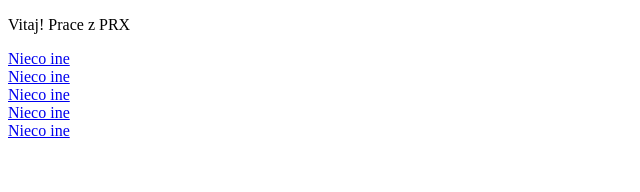
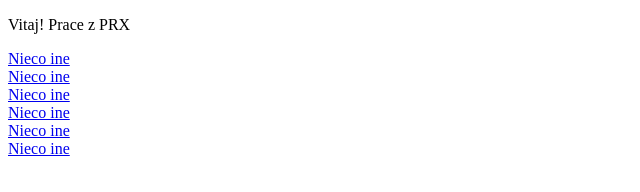
Before and after one commit to RealMaxx90/SS_PRX_IIC, a plain HTML site: page index.html in a window 1280 px wide. Shown: the full height of the page, 0-640 px from the left. Drawn offline with Linux system fonts and the light colour scheme.

Commit message:
Add files via upload

```diff
--- a/index.html
+++ b/index.html
@@ -7,11 +7,12 @@
 </head>
 <body>
     <p> Vitaj! Prace z PRX </p>
-    <a href="01_tema/O_mne.html" target"_blank" > Nieco ine</a><br>
-    <a href="01_tema/index.html" target"_blank" > Nieco ine</a><br>
-    <a href="01_tema/moja-stranka.html" target"_blank" > Nieco ine</a><br>
-    <a href="02_tema/rozcvicka.html" target"_blank" > Nieco ine</a><br>
-    <a href="03_tema/moja-stranka.html" target"_blank" > Nieco ine</a><br>
+    <a href="01_tema/O_mne.html" target="_blank" > Nieco ine</a><br>
+    <a href="01_tema/index.html" target="_blank" > Nieco ine</a><br>
+    <a href="01_tema/moja-stranka.html" target="_blank" > Nieco ine</a><br>
+    <a href="02_tema/rozcvicka.html" target="_blank" > Nieco ine</a><br>
+    <a href="03_tema/moja-stranka.html" target="_blank" > Nieco ine</a><br>
+    <a href="04_tema/index.html" target="_blank" > Nieco ine</a><br>
 
 
 </body>
```
